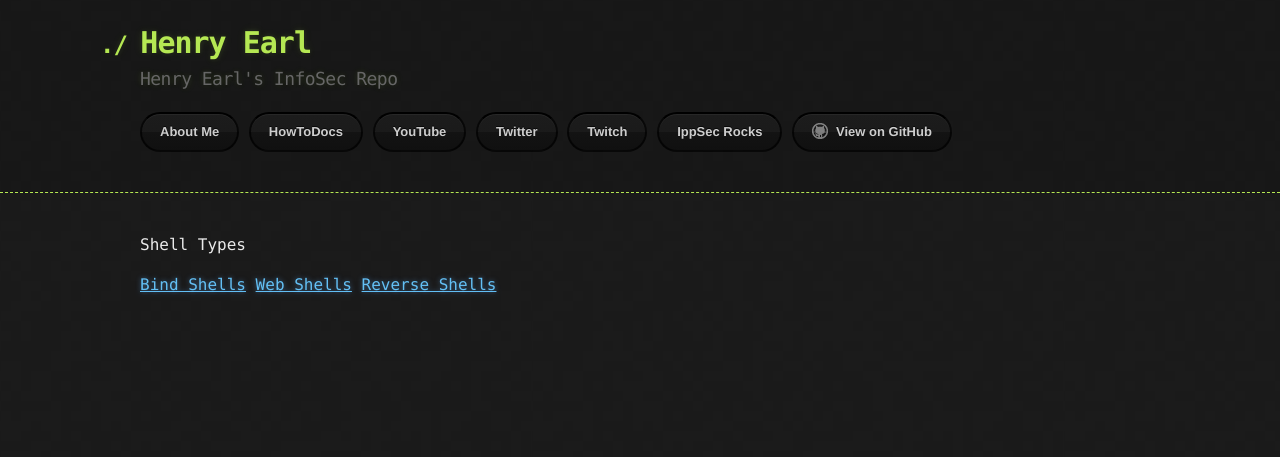
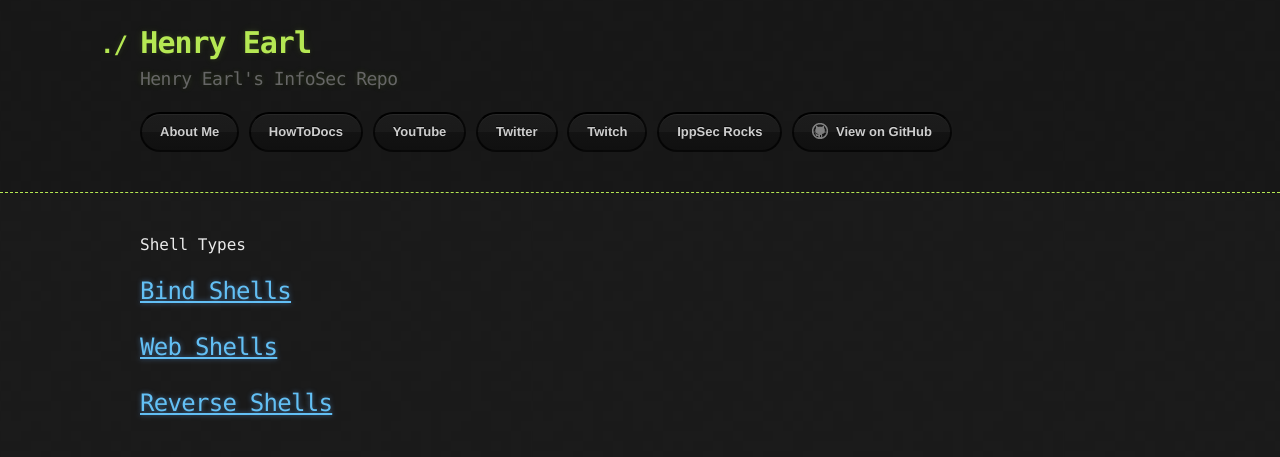
Before and after one commit to HenryEarl/HenryEarl.github.io, a Jekyll site: the page built from docs/HowToDocs/HackTheBox/Exploitation/Shells/index.md, in a window 1280 px wide. Shown: the top 457 px of the page. Built offline with Jekyll 4.4.1, drawn with Linux system fonts in a browser that asks for light colours; our own code applies the rules of GitHub Pages for plain Markdown files.

Commit message:
update ul-list

```diff
--- a/docs/HowToDocs/HackTheBox/Exploitation/Shells/index.md
+++ b/docs/HowToDocs/HackTheBox/Exploitation/Shells/index.md
@@ -1,5 +1,5 @@
 Shell Types
 
-[Bind Shells](Bind_Shells.md)
-[Web Shells](Web_Shells.md)
-[Reverse Shells](Reverse_Shells.md)
+## [Bind Shells](Bind_Shells.md)
+## [Web Shells](Web_Shells.md)
+## [Reverse Shells](Reverse_Shells.md)
```
